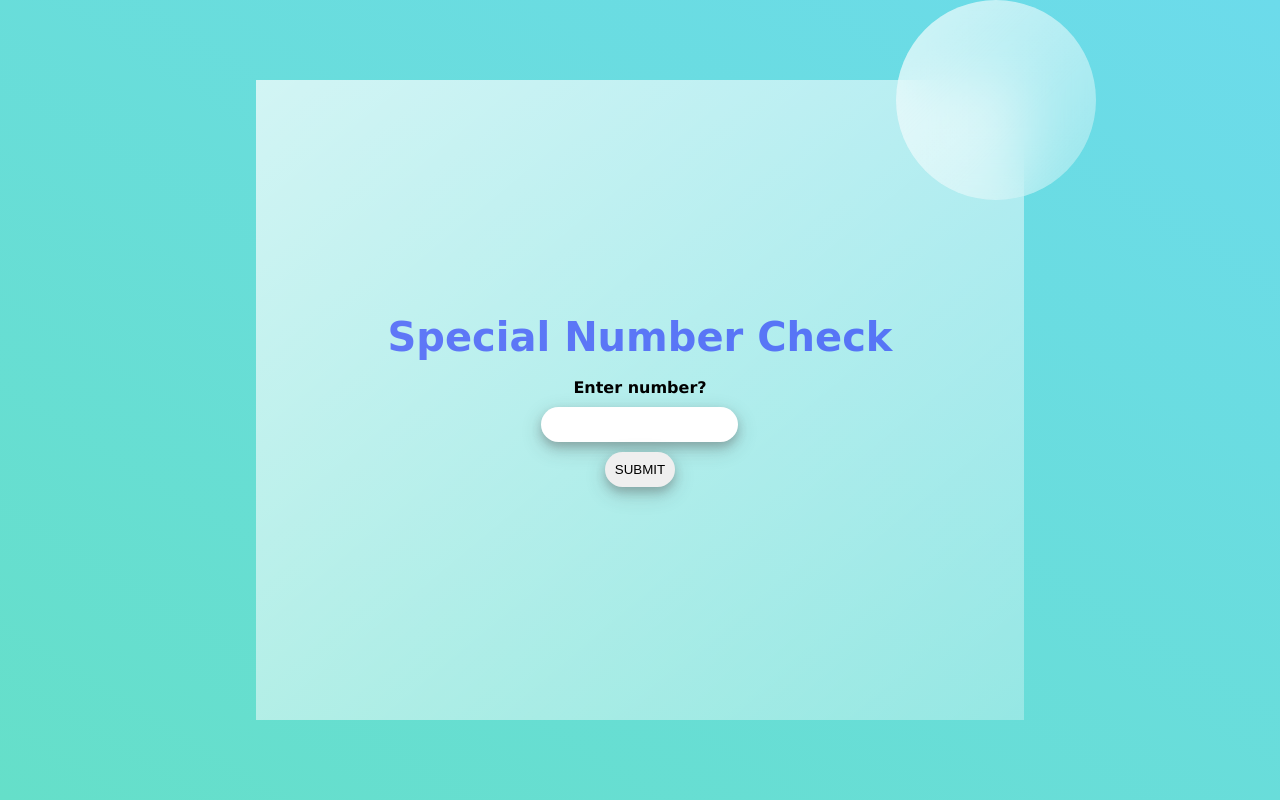
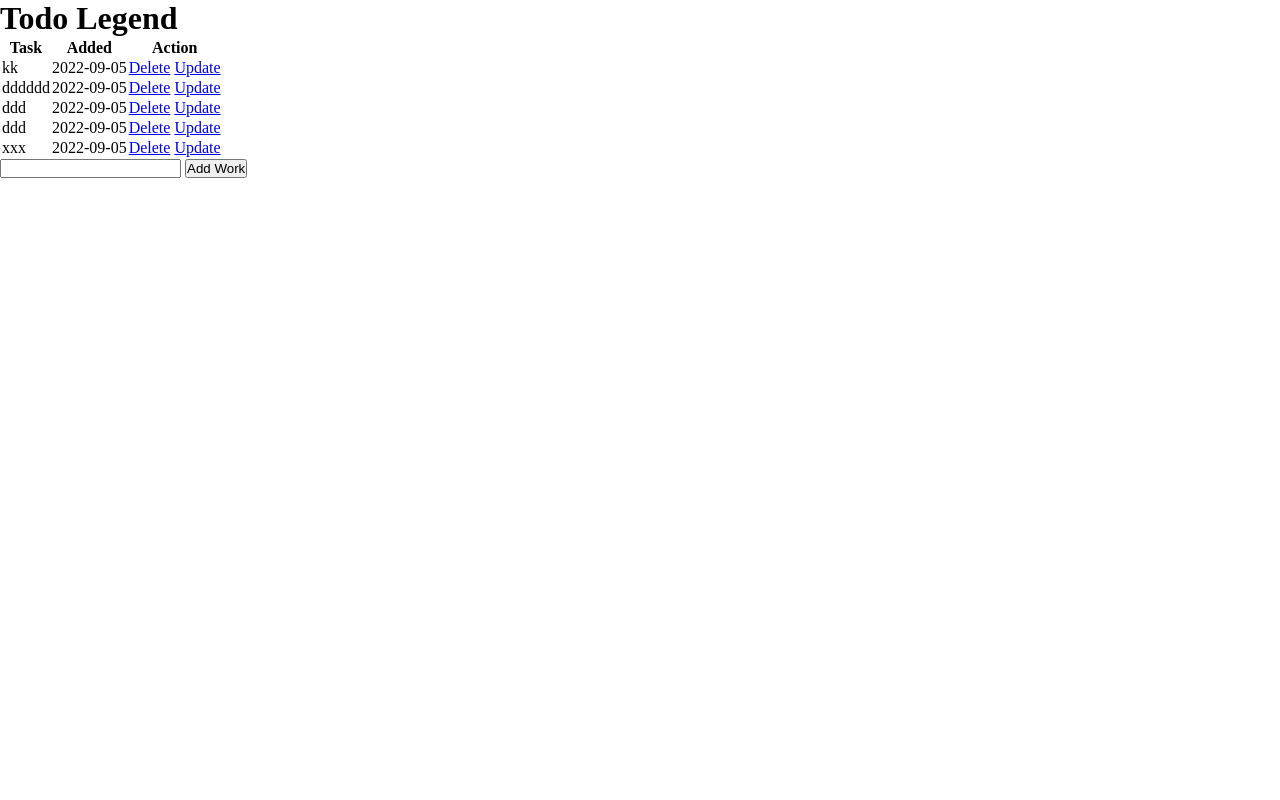
Before and after one commit to mojicsibro2/TodoSister, a Flask app: page / in a window 1280 px wide. Run offline with Flask 2, Linux system fonts and the light colour scheme; data comes from the database, SQL or seed files in the repository; both versions use the stored data as it was after the commit; parts of the project's set-up code (start-up, migrations or seed data) failed here and were passed over.

Commit message:
new push

```diff
--- a/app.py
+++ b/app.py
@@ -1,20 +1,61 @@
-from flask import Flask as f, render_template,request, flash
+from flask import Flask as f, render_template,request,redirect
+from flask_sqlalchemy import SQLAlchemy
+from flask_migrate import migrate
+from datetime import datetime
 
 app = f(__name__)
 
-app.secret_key="mojic"
-@app.route("/")
-def home():
-    flash('Enter number?')
-    return render_template("index.html")
-@app.route('/greet', methods=['POST','GET'])
-def greet():
-    if "5" in str(request.form['phoneNumber']):
-        flash('This ' + str(request.form['phoneNumber']) + " is special ")
-    elif "2" in str(request.form['phoneNumber']):
-        flash('This ' + str(request.form['phoneNumber']) + " is special ")
-    elif "6" in str(request.form['phoneNumber']):
-        flash('This ' + str(request.form['phoneNumber']) + " is special ")
+app.config['SQLALCHEMY_DATABASE_URI'] = 'sqlite:///test.db'
+
+db = SQLAlchemy(app)
+
+class Todo(db.Model):
+    id = db.Column(db.Integer, primary_key= True)
+    content = db.Column(db.String(200), nullable=False)
+    completed = db.Column(db.Integer)
+    date_created = db.Column(db.DateTime, default=datetime.utcnow)
+    def __repr__(self):
+        return '<Task %r>' % self.id
+
+@app.route("/",methods=['POST','GET'])
+def index():
+    if request.method == 'POST':
+        task_content = request.form['content']
+        new_task = Todo(content=task_content)
+        try:
+            db.session.add(new_task)
+            db.session.commit()
+            return redirect('/')
+        except:
+            return "There was an issue adding your task"
     else:
-        flash('Sorry ' + str(request.form['phoneNumber'])+ " is a normal number")
-    return render_template("index.html")
+        tasks=Todo.query.order_by(Todo.date_created).all()
+        return render_template('index.html', tasks = tasks)
+
+
+@app.route('/delete/<int:id>')
+def delete(id):
+    task_to_delete =  Todo.query.get_or_404(id)
+    try:
+        db.session.delete(task_to_delete)
+        db.session.commit()
+        return redirect('/')
+    except:
+        return "There was a problem deleting that task"
+
+@app.route('/update/<int:id>', methods = ["POST","GET"])
+def update(id):
+    task = Todo.query.get_or_404(id)
+    if request.method == "POST":
+        task.content = request.form["content"]
+        try:
+            db.session.commit()
+            return redirect("/")
+        except:
+            return "there was an issue updating your task"
+    else:
+        return render_template("update.html", task=task)
+
+
+if __name__== "__main__":
+    app.run(debug=True)
--- a/static/css/index.css
+++ b/static/css/index.css
@@ -4,54 +4,3 @@
     padding: 0;
     box-sizing: border-box;
 }
-.main{
-    min-height: 100vh;
-    text-align: center;
-    display: flex;
-    align-items: center;
-    justify-content: center;
-    background:rgba(253, 253, 253, 0.7);
-    background: linear-gradient(to right top, #65dfc9, #6cdbeb);
-}
-.glass{
-    display: flex;
-    justify-content: center;
-    align-items: center;
-    background-color: white;
-    min-height: 80vh;
-    width: 60%;
-    background:linear-gradient(to right bottom, rgba(255,255,255,0.7), rgba(255,255,255,0.3));
-}
-h1{
-    font-family: cursive;
-    font-weight: 700;
-    font-size: 40px;
-    color:blue;
-    opacity: 50%;
-}
-p{
-    color: black;
-    font-family: 'Lucida Sans', 'Lucida Sans Regular', 'Lucida Grande', 'Lucida Sans Unicode', Geneva, Verdana, sans-serif;
-    font-weight: 900;
-}
-.circle{
-    background: red;
-    background:linear-gradient(to right bottom
-    , rgba(255,255,255,0.7), rgba(255,255,255,0.3));
-    height: 200px;
-    width: 200px;
-    position: absolute;
-    top: 0%;
-    left: 70%;
-    border-radius: 50%;
-    backdrop-filter: blur(30px);
-}
-input{
-    border: none;
-    margin-top: 10px;
-    outline: none;
-    padding: 10px;
-    color: black;
-    box-shadow: 0 5px 10px 0 rgba(83, 79, 79, 0.3), 0 7px 21px 0 rgba(54, 51, 51, 0.2);
-    border-radius: 20px;
-}
--- /dev/null
+++ b/templates/base.html
@@ -0,0 +1,15 @@
+<!DOCTYPE html>
+<html lang="en">
+<head>
+    <meta charset="UTF-8">
+    <meta http-equiv="X-UA-Compatible" content="IE=edge">
+    <meta name="viewport" content="width=device-width, initial-scale=1.0">
+    <link rel="stylesheet" href="{{url_for('static', filename='css/index.css')}}">
+    {%block head%}
+    {%endblock %}
+</head>
+<body>
+    {%block body%}
+    {%endblock %}
+</body>
+</html>
--- a/templates/index.html
+++ b/templates/index.html
@@ -1,31 +1,35 @@
-<!DOCTYPE html>
-<html lang="en">
-<head>
-    <meta charset="UTF-8">
-    <meta http-equiv="X-UA-Compatible" content="IE=edge">
-    <meta name="viewport" content="width=device-width, initial-scale=1.0">
-    <title>flask app</title>
-    <link rel="stylesheet" href="{{url_for('static',filename='css/index.css')}}">
-    <!-- <link rel="stylesheet" href="index.css"> -->
+{%extends 'base.html'%}
 
-</head>
-<body>
-  <div class="main">
-    <div class="glass">
-        <form action="greet" method="post">
-            <h1>Special Number Check</h1>
-            <br>
-            {% for message in get_flashed_messages()%}
-                <p>{{message}}</p>
-            {%endfor%}
-            <input type="number" name="phoneNumber" id="name" required>
-            <br>
-            <input type="submit" value="SUBMIT" id="greet">
-       </form>
-    </div>
-    <div class="circle">
+{%block head%}
+<title>Task Master</title>
+{%endblock %}
 
-    </div>
-  </div>
-</body>
-</html>
+
+{%block body%}
+<div class="content">
+    <h1>Todo Legend</h1>
+
+    <table>
+        <tr>
+            <th>Task</th>
+            <th>Added</th>
+            <th>Action</th>
+        </tr>
+        {%for task in tasks%}
+            <tr>
+                <td>{{task.content}}</td>
+                <td>{{task.date_created.date()}}</td>
+                <td>
+                    <a href="/delete/{{task.id}}">Delete</a>
+                    <a href="/update/{{task.id}}">Update</a>
+                </td>
+            </tr>
+        {%endfor%}
+    </table>
+
+    <form action="/" method="post">
+        <input type="text" name="content" id="content">
+        <input type="submit" value="Add Work">
+    </form>
+</div>
+{%endblock %}
```
Also changed, not shown: templates/update.html (added, +16 -0 lines), test.db (added).
